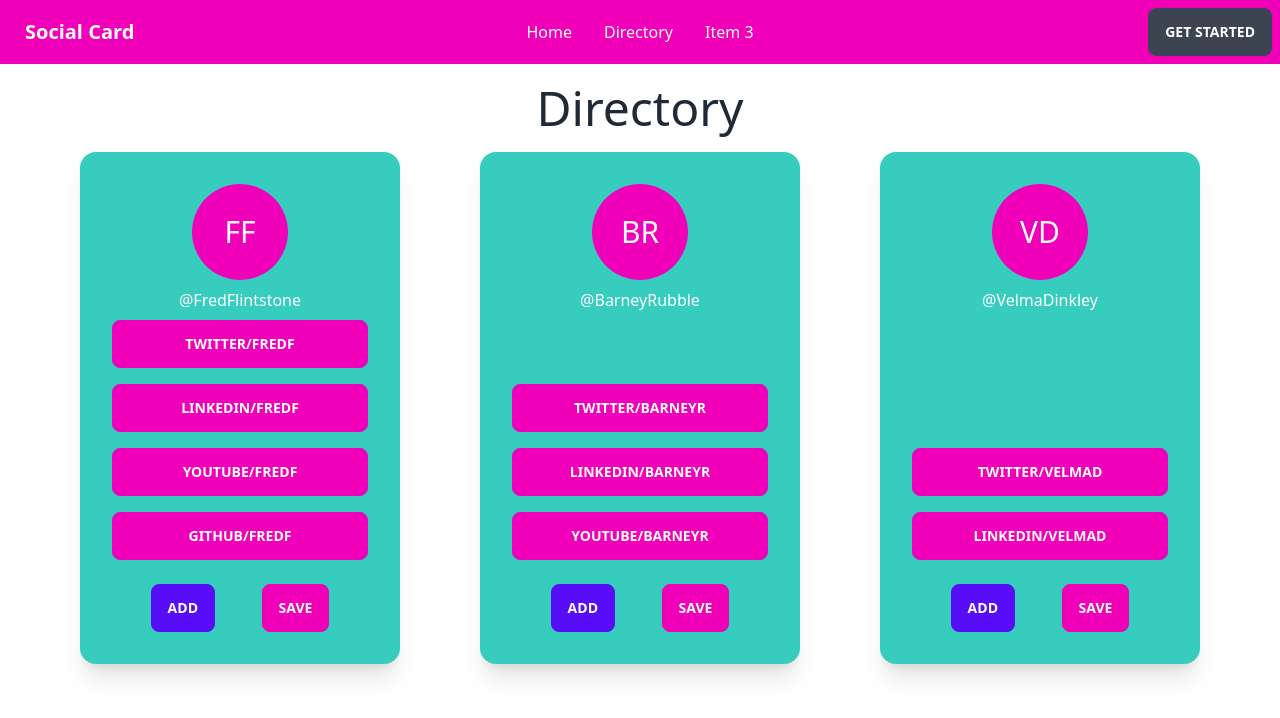
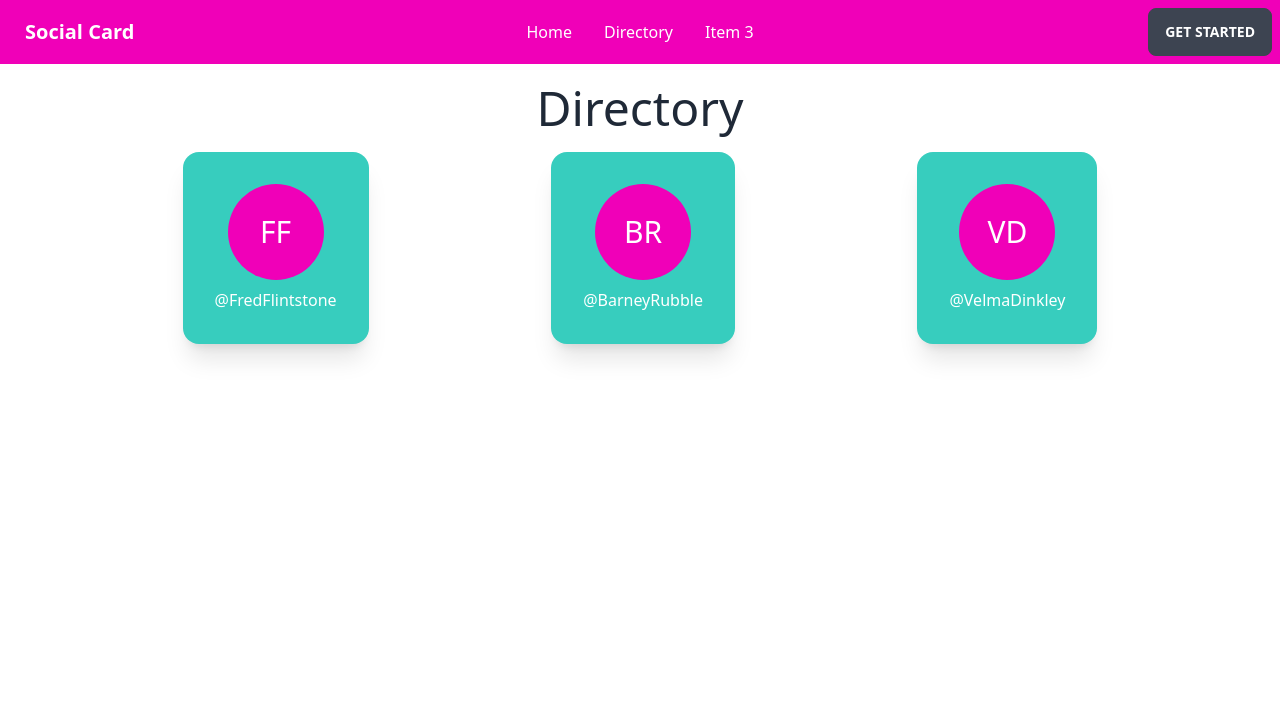
Before and after one commit to Nomnivore/social-card, a React (Create React App) app in the folder client/: page /directory in a window 1280 px wide. Shown: the top 718 px of the page. Built offline with nearby package versions, Linux system fonts and the light colour scheme.

Commit message:
details + previewcard added

```diff
--- a/client/src/App.js
+++ b/client/src/App.js
@@ -1,18 +1,19 @@
 import { Routes, Route } from "react-router-dom";
 import Navbar from "./components/Navbar";
+import Details from "./pages/details";
 import Directory from "./pages/directory";
 import Home from "./pages/home";
-
 
 const App = () => {
   return (
     <>
       {/* layout elements like a navbar can go here */}
-          <Navbar />
+      <Navbar />
 
       <Routes>
         <Route path="/" element={<Home />} />
         <Route path="/directory" element={<Directory />} />
+        <Route path="/details" element={<Details />} />
       </Routes>
     </>
   );
--- a/client/src/components/Card.jsx
+++ b/client/src/components/Card.jsx
@@ -4,7 +4,7 @@ import PropTypes from "prop-types";
 
 function Card({ cardInitials, userName, myLinks }) {
   return (
-    <div className="card lg:card-side bg-accent shadow-xl  ">
+    <div className="card w-96 bg-accent shadow-xl  ">
       <div className="card-body">
         <Avatar initials={cardInitials} />
         <p className="flex justify-center text-primary-content">{userName}</p>
--- a/client/src/components/CardPreview.jsx
+++ b/client/src/components/CardPreview.jsx
@@ -1,7 +1,24 @@
-function ReactComponent() {
+import Avatar from "./Avatar";
+import { Link } from "react-router-dom";
+import PropTypes from "prop-types";
+
+function CardPreview({ cardInitials, userName }) {
   return (
-    <p>Hello world!</p>
+    <div className="card lg:card-side bg-accent shadow-xl  ">
+      <div className="card-body">
+        <div className="grid place-items-center">
+          <Link to={"/details"}>
+            <Avatar initials={cardInitials} />
+          </Link>
+        </div>
+        <p className="flex justify-center text-primary-content">{userName}</p>
+      </div>
+    </div>
   );
 }
+CardPreview.propTypes = {
+  cardInitials: PropTypes.string,
+  userName: PropTypes.string,
+};
 
-export default ReactComponent;
+export default CardPreview;
--- a/client/src/components/Link.jsx
+++ b/client/src/components/Link.jsx
@@ -1,9 +1,10 @@
 import PropTypes from "prop-types";
 
-function Link({ linkName }) {
-  return <button className="btn btn-wide btn-secondary">{linkName}</button>;
+function Link(props) {
+  return (
+    <button className="btn btn-wide btn-secondary">{props.linkName}</button>
+  );
 }
-
 Link.propTypes = {
   linkName: PropTypes.string,
 };
--- a/client/src/pages/Directory.js
+++ b/client/src/pages/Directory.js
@@ -1,42 +1,35 @@
-import Card from "../components/Card";
+import CardPreview from "../components/CardPreview";
 
 const Directory = () => {
   const data = [
     {
       cardInitials: "FF",
       userName: "@FredFlintstone",
-      myLinks: [
-        "Twitter/FredF",
-        "Linkedin/FredF",
-        "Youtube/FredF",
-        "Github/FredF",
-      ],
+    },
+    {
+      cardInitials: "BR",
+      userName: "@BarneyRubble",
+    },
+    {
+      cardInitials: "VD",
+      userName: "@VelmaDinkley",
     },
   ];
-
   return (
     <div>
       <h1 className="text-5xl flex justify-center p-5">Directory</h1>
       <div className="flex justify-evenly">
-        <Card
+        <CardPreview
           cardInitials={data[0].cardInitials}
           userName={data[0].userName}
-          myLinks={[
-            data[0].myLinks[0],
-            data[0].myLinks[1],
-            data[0].myLinks[2],
-            data[0].myLinks[3],
-          ]}
         />
-        <Card
-          cardInitials="BR"
-          userName="@BarneyRubble"
-          myLinks={["Twitter/BarneyR", "Linkedin/BarneyR", "Youtube/BarneyR"]}
+        <CardPreview
+          cardInitials={data[1].cardInitials}
+          userName={data[1].userName}
         />
-        <Card
-          cardInitials="VD"
-          userName="@VelmaDinkley"
-          myLinks={["Twitter/VelmaD", "Linkedin/VelmaD"]}
+        <CardPreview
+          cardInitials={data[2].cardInitials}
+          userName={data[2].userName}
         />
       </div>
     </div>
--- a/client/src/pages/details.js
+++ b/client/src/pages/details.js
@@ -13,17 +13,13 @@ const Details = () => {
       ],
     },
   ];
+
   return (
-    <div>
+    <div className="flex justify-evenly pt-10">
       <Card
-        cardInitials={data.cardInitials}
-        userName={data.userName}
-        myLinks={[
-          data[0].myLinks[0],
-          data[0].myLinks[1],
-          data[0].myLinks[2],
-          data[0].myLinks[3],
-        ]}
+        cardInitials={data[0].cardInitials}
+        userName={data[0].userName}
+        myLinks={data[0].myLinks}
       />
     </div>
   );
```
